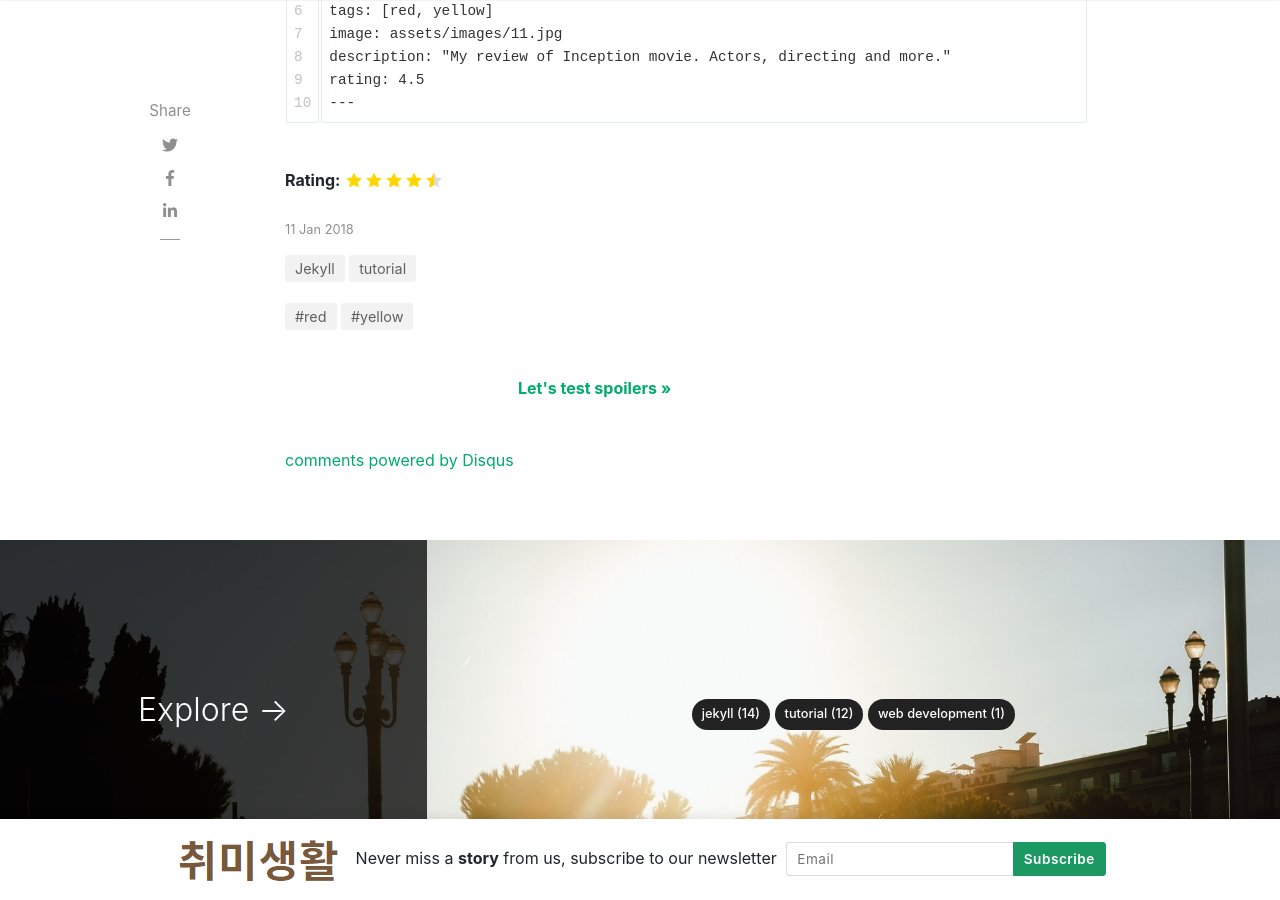
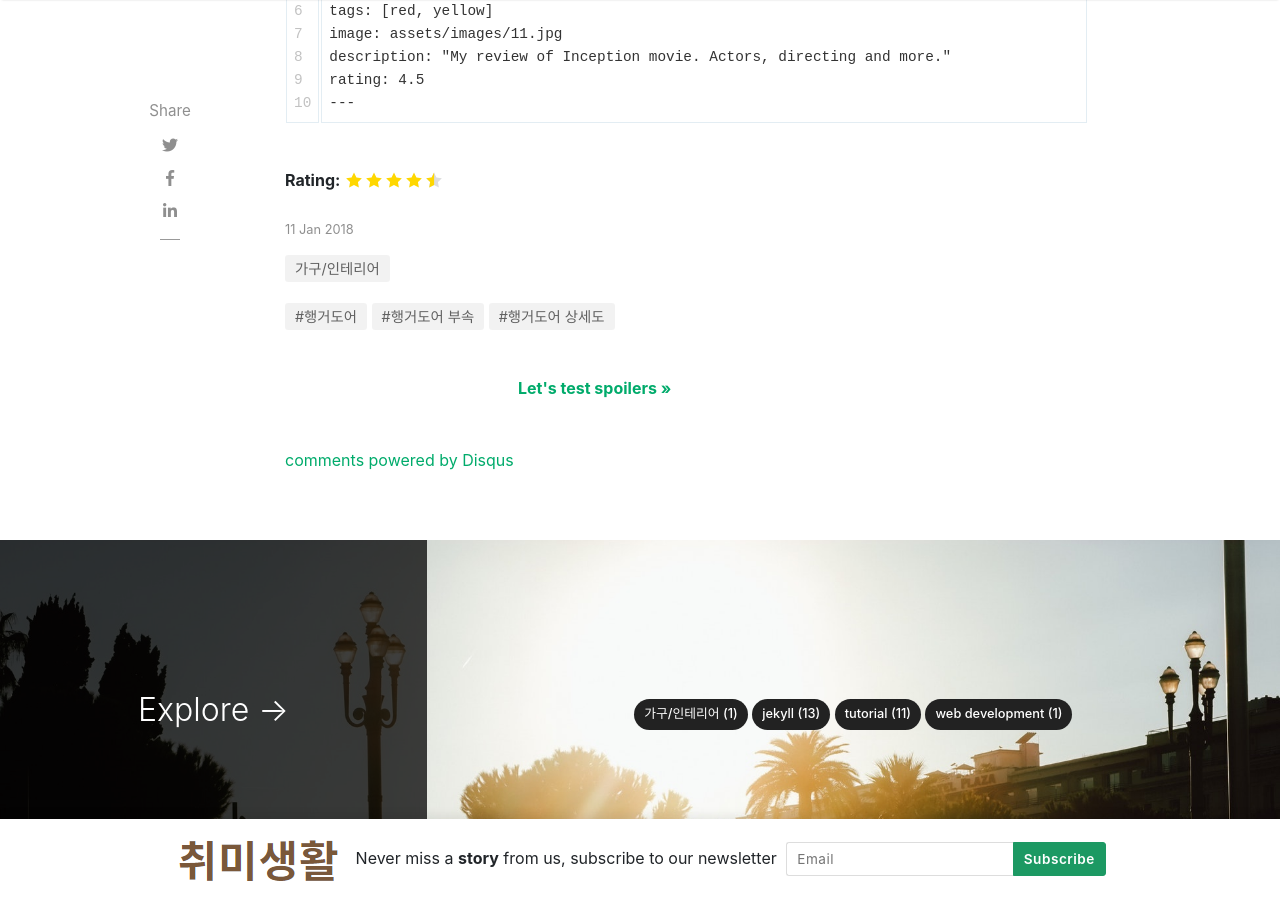
Before and after one commit to hobby-explorer/blog, a Jekyll site: the page built from _posts/2018-01-11-customer-service.md, in a window 1280 px wide and 900 px high, scrolled down 1261 px. Built offline with Jekyll 4.4.1, drawn with Linux system fonts in a browser that asks for light colours; nearby versions of some CDN libraries; comment, search, counter and statistics services are not loaded; some of the changed text lies outside the part shown.

Commit message:
Update 2018-01-11-customer-service.md

```diff
--- a/_posts/2018-01-11-customer-service.md
+++ b/_posts/2018-01-11-customer-service.md
@@ -1,13 +1,13 @@
 ---
 layout: post
-title:  "Inception Movie"
-author: john
-categories: [ Jekyll, tutorial ]
-tags: [red, yellow]
+title:  "행거도어 관련 상품 추천"
+author: hobby-explorer
+categories: [ 가구/인테리어 ]
+tags: [행거도어, 행거도어 상세도, 행거도어 부속]
 image: assets/images/11.jpg
-description: "My review of Inception movie. Acting, plot and something else in this short description."
+description: "행거도어 관련 상품 추천, 코멧 홈 우드볼 도어행거"
 featured: true
-hidden: true
+hidden: trues
 rating: 4.5
 ---
 
```
